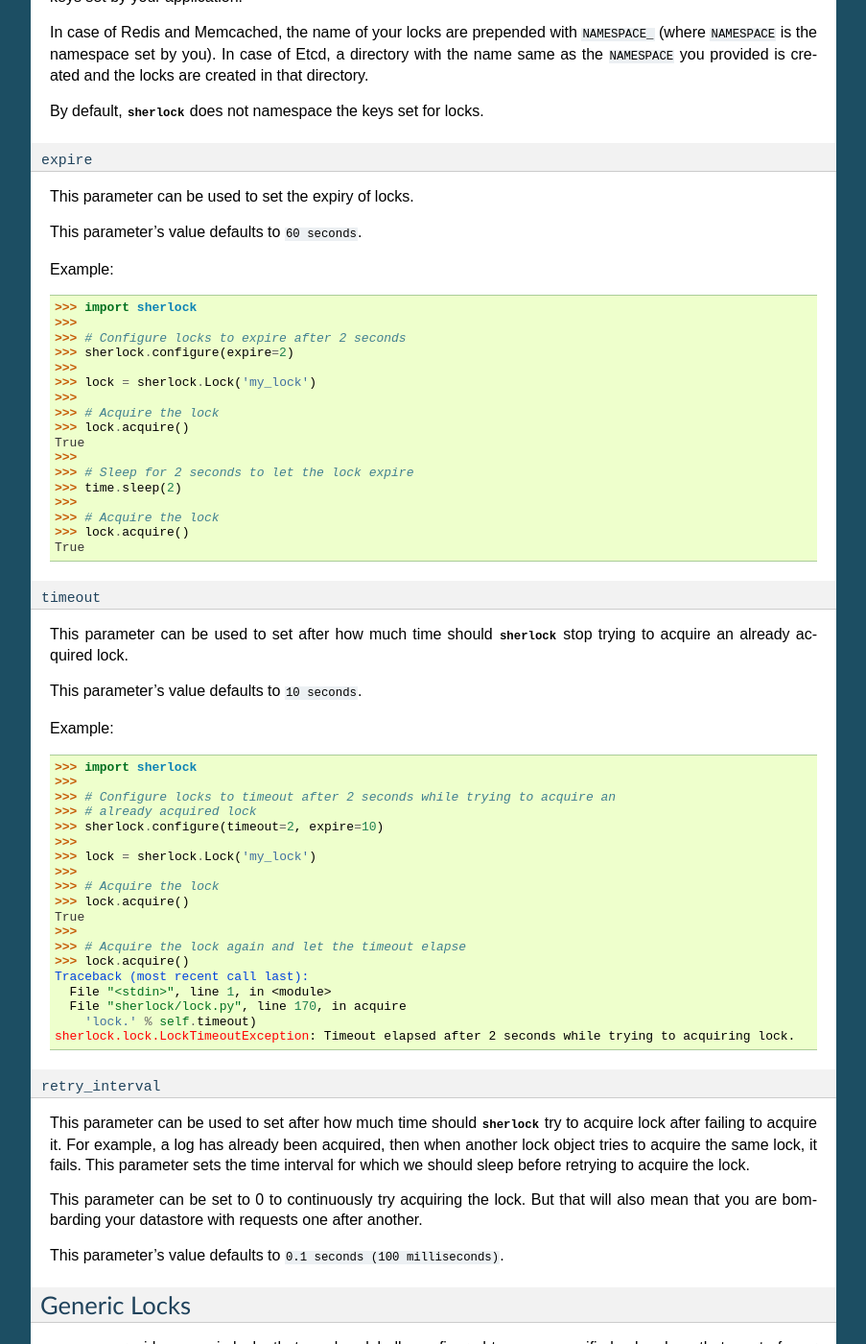
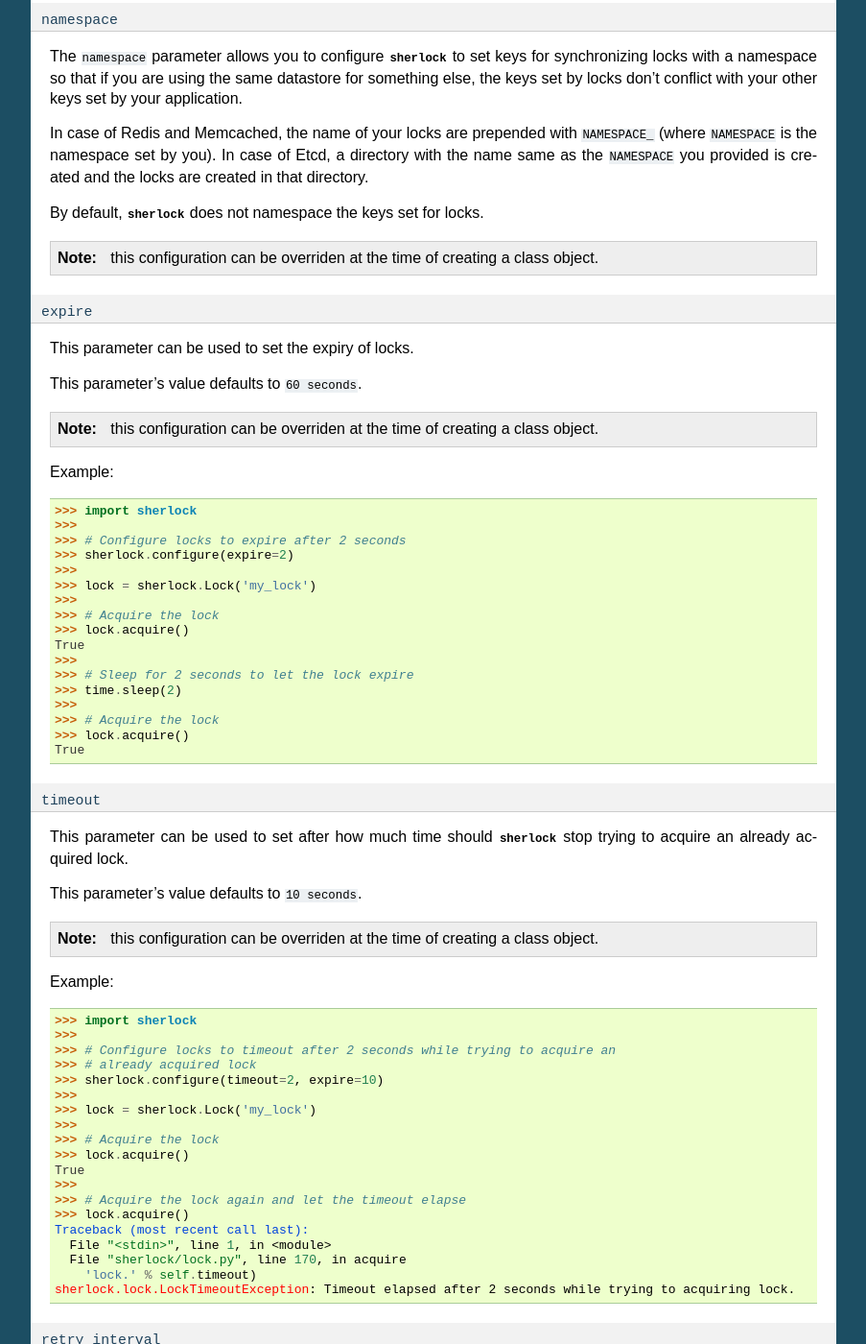
Before and after one commit to py-sherlock/sherlock, a Sphinx documentation site: the page built from docs/source/api_documentation.rst, in a window 1280 px wide and 1400 px high, scrolled down 2140 px. Shown: the whole window at 96% size, without its empty margins (198-1101 px from the left). Built offline with Sphinx 7.4.7, drawn with Linux system fonts in a browser that asks for light colours; some of the changed text lies outside the part shown.

Commit message:
add documentation for with statement and override capabilities of conf. params

```diff
--- a/docs/source/api_documentation.rst
+++ b/docs/source/api_documentation.rst
@@ -37,6 +37,9 @@
 >>> import sherlock
 >>> sherlock.configure(backend=sherlock.backends.REDIS)
 
+.. note:: this configuration cannot be overriden at the time of creating a
+          class object.
+
 Available Backends
 """"""""""""""""""
 
@@ -66,6 +69,9 @@
 lock object of their types or will default to creating a simple client object
 by themselves for their backend store, which will assume that their backend
 store is running on localhost.
+
+.. note:: this configuration cannot be overriden at the time of creating a
+          class object.
 
 Example:
 
@@ -136,12 +142,18 @@
 
 By default, :mod:`sherlock` does not namespace the keys set for locks.
 
+.. note:: this configuration can be overriden at the time of creating a
+          class object.
+
 ``expire``
 ~~~~~~~~~~
 
 This parameter can be used to set the expiry of locks.
 
 This parameter's value defaults to ``60 seconds``.
+
+.. note:: this configuration can be overriden at the time of creating a
+          class object.
 
 Example:
 
@@ -170,6 +182,9 @@
 stop trying to acquire an already acquired lock.
 
 This parameter's value defaults to ``10 seconds``.
+
+.. note:: this configuration can be overriden at the time of creating a
+          class object.
 
 Example:
 
@@ -207,6 +222,9 @@
 another.
 
 This parameter's value defaults to ``0.1 seconds (100 milliseconds)``.
+
+.. note:: this configuration can be overriden at the time of creating a
+          class object.
 
 Generic Locks
 +++++++++++++
```
Also changed, not shown: 1 other file.
